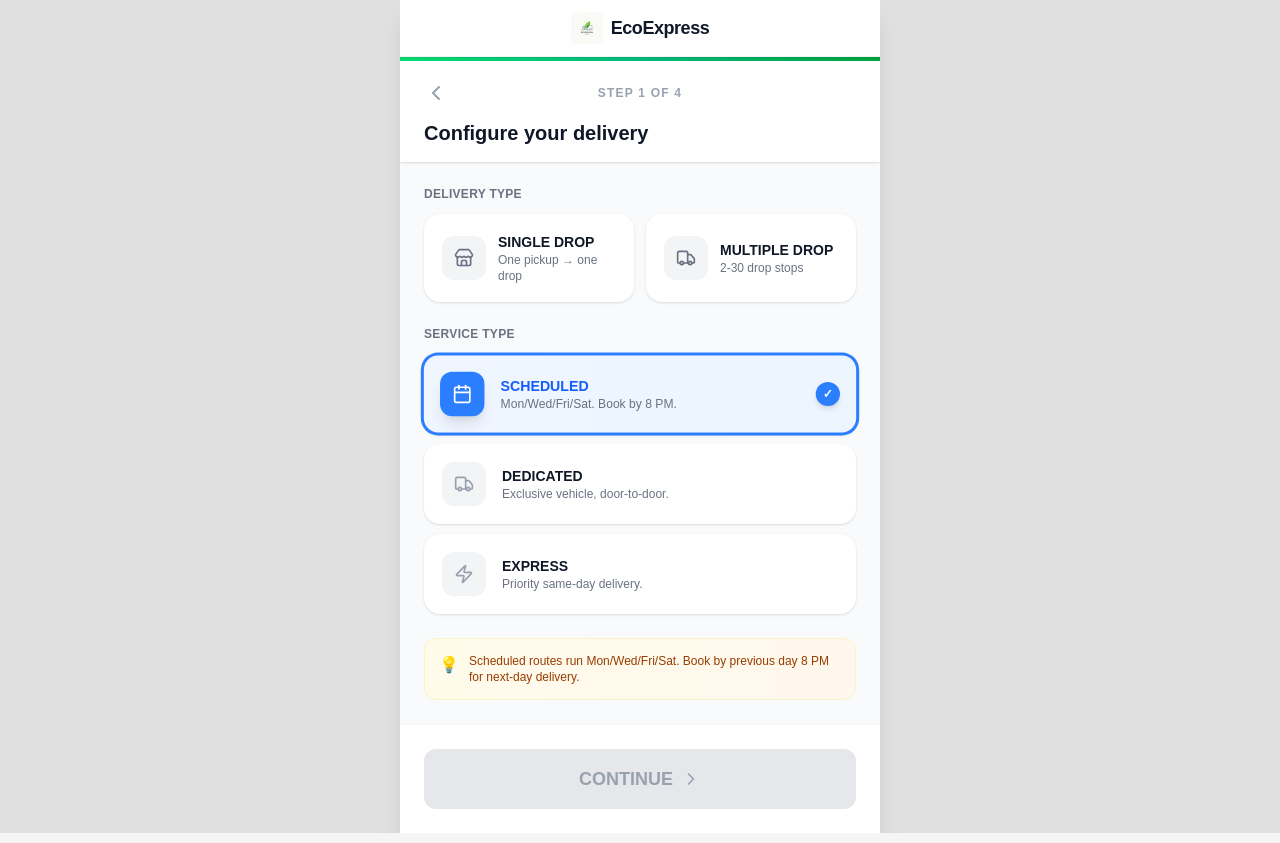
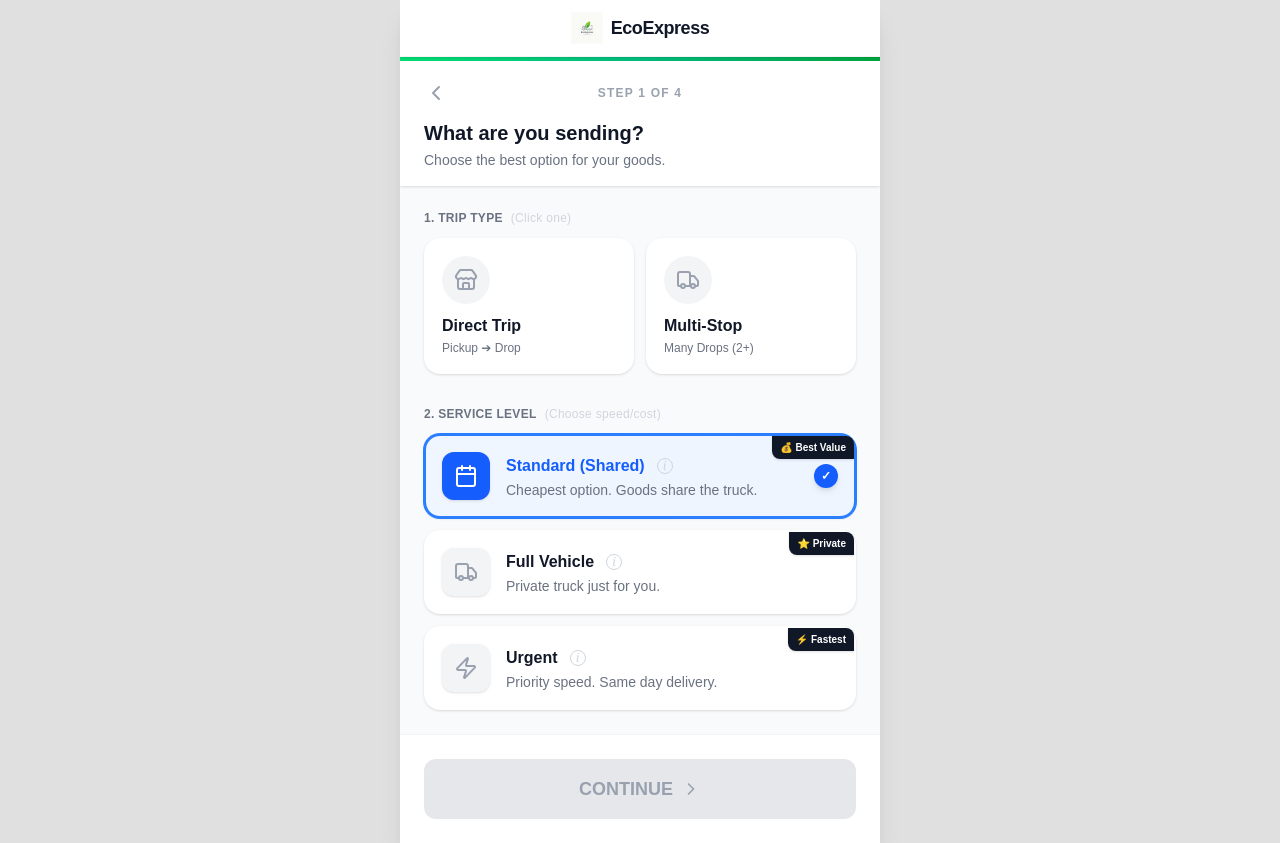
Before and after one commit to kovilpattilogistics/trip-calculator, a Next.js app: page /trip-calculator/ in a window 1280 px wide. Both pictures are taken after a click on the button "START CALCULATION". Built offline with nearby package versions, Linux system fonts and the light colour scheme.

Commit message:
feat: simplified UI wording and visual aids for accessibility

```diff
--- a/src/components/steps/Step1_TypeSelection.tsx
+++ b/src/components/steps/Step1_TypeSelection.tsx
@@ -7,6 +7,7 @@
 
 export function Step1TypeSelection() {
     const { data, updateData, goToNextStep, goToPreviousStep } = useWizard();
+    const [showInfo, setShowInfo] = React.useState<string | null>(null);
 
     const handleDeliverySelect = (type: 'single' | 'multiple') => {
         updateData({ deliveryType: type });
@@ -16,42 +17,53 @@
         updateData({ serviceType: type });
     };
 
+    const toggleInfo = (e: React.MouseEvent, id: string) => {
+        e.stopPropagation();
+        setShowInfo(showInfo === id ? null : id);
+    };
+
     const serviceTypes = [
         {
             id: 'scheduled' as const,
-            label: 'Scheduled',
-            desc: 'Mon/Wed/Fri/Sat. Book by 8 PM.',
+            label: 'Standard (Shared)',
+            desc: 'Cheapest option. Goods share the truck.',
             icon: Calendar,
             color: 'text-blue-600',
             bg: 'bg-blue-50',
-            bgSolid: 'bg-blue-500',
+            bgSolid: 'bg-blue-600',
             ring: 'ring-blue-500',
             border: 'border-blue-500',
             gradient: 'from-blue-50 to-blue-100/50',
+            badge: '💰 Best Value',
+            info: 'We combine your goods with others. It takes a bit longer but saves you money!',
         },
         {
             id: 'dedicated' as const,
-            label: 'Dedicated',
-            desc: 'Exclusive vehicle, door-to-door.',
+            label: 'Full Vehicle',
+            desc: 'Private truck just for you.',
             icon: TruckIcon,
             color: 'text-orange-600',
             bg: 'bg-orange-50',
-            bgSolid: 'bg-orange-500',
+            bgSolid: 'bg-orange-600',
             ring: 'ring-orange-500',
             border: 'border-orange-500',
             gradient: 'from-orange-50 to-orange-100/50',
+            badge: '⭐ Private',
+            info: 'You get the whole truck. No sharing. Best for large loads or sensitive items.',
         },
         {
             id: 'express' as const,
-            label: 'Express',
-            desc: 'Priority same-day delivery.',
+            label: 'Urgent',
+            desc: 'Priority speed. Same day delivery.',
             icon: Zap,
             color: 'text-purple-600',
             bg: 'bg-purple-50',
-            bgSolid: 'bg-purple-500',
+            bgSolid: 'bg-purple-600',
             ring: 'ring-purple-500',
             border: 'border-purple-500',
             gradient: 'from-purple-50 to-purple-100/50',
+            badge: '⚡ Fastest',
+            info: 'We drop everything to deliver your goods immediately. Costs a bit more.',
         },
     ];
 
@@ -68,126 +80,138 @@
                     <div className="w-8" />
                 </div>
                 <h2 className="text-xl font-bold text-gray-900 leading-tight">
-                    Configure your delivery
+                    What are you sending?
                 </h2>
+                <p className="text-sm text-gray-500 mt-1">Choose the best option for your goods.</p>
             </div>
 
-            <div className="flex-1 p-6 space-y-6 overflow-y-auto">
+            <div className="flex-1 p-6 space-y-8 overflow-y-auto">
 
                 {/* Delivery Type */}
                 <section>
-                    <label className="text-xs font-bold text-gray-500 uppercase tracking-wide mb-3 block">
-                        Delivery Type
+                    <label className="text-xs font-bold text-gray-500 uppercase tracking-wide mb-3 block flex items-center gap-2">
+                        1. Trip Type <span className="text-gray-300 font-normal normal-case">(Click one)</span>
                     </label>
-                    <div className="flex gap-3">
-                        {/* Single Drop */}
+                    <div className="grid grid-cols-2 gap-3">
+                        {/* Direct Trip */}
                         <button
                             onClick={() => handleDeliverySelect('single')}
                             className={clsx(
-                                'flex-1 text-left bg-white p-4 rounded-2xl shadow-sm border-2 transition-all duration-300',
+                                'flex flex-col text-left bg-white p-4 rounded-2xl shadow-sm border-2 transition-all duration-300 relative overflow-hidden',
                                 data.deliveryType === 'single'
-                                    ? 'border-[var(--primary)] bg-gradient-to-br from-green-50 to-emerald-50 shadow-md ring-1 ring-[var(--primary)] scale-[1.02]'
+                                    ? 'border-[var(--primary)] bg-green-50/50 shadow-md ring-1 ring-[var(--primary)] scale-[1.02]'
                                     : 'border-transparent hover:border-gray-200 hover:shadow-md'
                             )}
                         >
-                            <div className="flex items-center gap-3">
+                            {data.deliveryType === 'single' && <div className="absolute top-0 right-0 w-8 h-8 bg-[var(--primary)] -mr-4 -mt-4 rotate-45" />}
                             <div className={clsx(
-                                    "w-11 h-11 rounded-xl flex items-center justify-center shrink-0 transition-all",
-                                    data.deliveryType === 'single' ? "bg-[var(--primary)] text-white shadow-lg shadow-green-200" : "bg-gray-100 text-gray-500"
+                                "w-12 h-12 rounded-full flex items-center justify-center mb-3 transition-colors",
+                                data.deliveryType === 'single' ? "bg-[var(--primary)] text-white" : "bg-gray-100 text-gray-400"
                             )}>
-                                    <Store className="w-5 h-5" />
+                                <Store className="w-6 h-6" />
                             </div>
-                                <div>
-                                    <h3 className={clsx("font-bold text-sm", data.deliveryType === 'single' ? "text-[var(--primary)]" : "text-gray-900")}>
-                                        SINGLE DROP
+                            <h3 className={clsx("font-bold text-base leading-tight", data.deliveryType === 'single' ? "text-[var(--primary)]" : "text-gray-900")}>
+                                Direct Trip
                             </h3>
-                                    <p className="text-xs text-gray-500">One pickup → one drop</p>
-                                </div>
-                            </div>
+                            <p className="text-xs text-gray-500 mt-1">Pickup ➔ Drop</p>
                         </button>
 
-                        {/* Multiple Drop */}
+                        {/* Multi-Stop */}
                         <button
                             onClick={() => handleDeliverySelect('multiple')}
                             className={clsx(
-                                'flex-1 text-left bg-white p-4 rounded-2xl shadow-sm border-2 transition-all duration-300',
+                                'flex flex-col text-left bg-white p-4 rounded-2xl shadow-sm border-2 transition-all duration-300 relative overflow-hidden',
                                 data.deliveryType === 'multiple'
-                                    ? 'border-[var(--primary)] bg-gradient-to-br from-green-50 to-emerald-50 shadow-md ring-1 ring-[var(--primary)] scale-[1.02]'
+                                    ? 'border-[var(--primary)] bg-green-50/50 shadow-md ring-1 ring-[var(--primary)] scale-[1.02]'
                                     : 'border-transparent hover:border-gray-200 hover:shadow-md'
                             )}
                         >
-                            <div className="flex items-center gap-3">
+                            {data.deliveryType === 'multiple' && <div className="absolute top-0 right-0 w-8 h-8 bg-[var(--primary)] -mr-4 -mt-4 rotate-45" />}
                             <div className={clsx(
-                                    "w-11 h-11 rounded-xl flex items-center justify-center shrink-0 transition-all",
-                                    data.deliveryType === 'multiple' ? "bg-[var(--primary)] text-white shadow-lg shadow-green-200" : "bg-gray-100 text-gray-500"
+                                "w-12 h-12 rounded-full flex items-center justify-center mb-3 transition-colors",
+                                data.deliveryType === 'multiple' ? "bg-[var(--primary)] text-white" : "bg-gray-100 text-gray-400"
                             )}>
-                                    <Truck className="w-5 h-5" />
+                                <Truck className="w-6 h-6" />
                             </div>
-                                <div>
-                                    <h3 className={clsx("font-bold text-sm", data.deliveryType === 'multiple' ? "text-[var(--primary)]" : "text-gray-900")}>
-                                        MULTIPLE DROP
+                            <h3 className={clsx("font-bold text-base leading-tight", data.deliveryType === 'multiple' ? "text-[var(--primary)]" : "text-gray-900")}>
+                                Multi-Stop
                             </h3>
-                                    <p className="text-xs text-gray-500">2-30 drop stops</p>
-                                </div>
-                            </div>
+                            <p className="text-xs text-gray-500 mt-1">Many Drops (2+)</p>
                         </button>
                     </div>
                 </section>
 
                 {/* Service Type */}
                 <section>
-                    <label className="text-xs font-bold text-gray-500 uppercase tracking-wide mb-3 block">
-                        Service Type
+                    <label className="text-xs font-bold text-gray-500 uppercase tracking-wide mb-3 block flex items-center gap-2">
+                        2. Service Level <span className="text-gray-300 font-normal normal-case">(Choose speed/cost)</span>
                     </label>
-                    <div className="space-y-2.5">
+                    <div className="space-y-3">
                         {serviceTypes.map((svc) => {
                             const Icon = svc.icon;
                             const isSelected = data.serviceType === svc.id;
+                            const isInfoOpen = showInfo === svc.id;
+
                             return (
+                                <div key={svc.id}>
                                     <button
-                                    key={svc.id}
                                         onClick={() => handleServiceSelect(svc.id)}
                                         className={clsx(
-                                        'w-full text-left bg-white p-4 rounded-2xl shadow-sm border-2 transition-all duration-300 flex items-center gap-4',
+                                            'w-full text-left bg-white p-4 rounded-2xl shadow-sm border-2 transition-all duration-300 relative group',
                                             isSelected
-                                            ? `${svc.border} bg-gradient-to-r ${svc.gradient} shadow-md ring-1 ${svc.ring} scale-[1.01]`
+                                                ? `${svc.border} bg-gradient-to-r ${svc.gradient} shadow-md ring-1 ${svc.ring}`
                                                 : 'border-transparent hover:border-gray-200 hover:shadow-md'
                                         )}
                                     >
+                                        {/* Badge */}
+                                        {svc.badge && (
+                                            <div className="absolute top-0 right-0 bg-gray-900 text-white text-[10px] font-bold px-2 py-1 rounded-bl-lg rounded-tr-lg shadow-sm z-10">
+                                                {svc.badge}
+                                            </div>
+                                        )}
+
+                                        <div className="flex items-start gap-4">
                                             <div className={clsx(
-                                        "w-11 h-11 rounded-xl flex items-center justify-center shrink-0 transition-all",
-                                        isSelected ? `${svc.bgSolid} text-white shadow-lg` : "bg-gray-100 text-gray-400"
+                                                "w-12 h-12 rounded-xl flex items-center justify-center shrink-0 transition-all shadow-sm",
+                                                isSelected ? `${svc.bgSolid} text-white` : "bg-gray-100 text-gray-400"
                                             )}>
-                                        <Icon className="w-5 h-5" />
+                                                <Icon className="w-6 h-6" />
                                             </div>
-                                    <div className="flex-1 min-w-0">
-                                        <h3 className={clsx("font-bold text-sm", isSelected ? svc.color : "text-gray-900")}>
-                                            {svc.label.toUpperCase()}
+                                            <div className="flex-1 min-w-0 pt-0.5">
+                                                <div className="flex items-center gap-2">
+                                                    <h3 className={clsx("font-bold text-base", isSelected ? svc.color : "text-gray-900")}>
+                                                        {svc.label}
                                                     </h3>
-                                        <p className="text-xs text-gray-500 truncate">{svc.desc}</p>
+                                                    <div
+                                                        role="button"
+                                                        onClick={(e) => toggleInfo(e, svc.id)}
+                                                        className="text-gray-300 hover:text-gray-500 p-1 rounded-full hover:bg-gray-100 transition-colors"
+                                                    >
+                                                        <span className="text-xs border border-gray-300 rounded-full w-4 h-4 flex items-center justify-center font-serif italic">i</span>
+                                                    </div>
+                                                </div>
+                                                <p className="text-sm text-gray-500 leading-tight mt-1">{svc.desc}</p>
                                             </div>
                                             {isSelected && (
-                                        <div className={clsx("w-6 h-6 rounded-full flex items-center justify-center text-white text-xs font-bold shadow-md", svc.bgSolid)}>
+                                                <div className={clsx("w-6 h-6 rounded-full flex items-center justify-center text-white text-xs font-bold shadow-md self-center", svc.bgSolid)}>
                                                     ✓
                                                 </div>
                                             )}
+                                        </div>
                                     </button>
+
+                                    {/* Inline Info Expansion */}
+                                    {isInfoOpen && (
+                                        <div className="mt-2 mx-2 p-3 bg-gray-50 border border-gray-200 rounded-xl text-sm text-gray-600 flex items-start gap-2 animate-in fade-in slide-in-from-top-1 duration-200">
+                                            <span className="text-lg">💡</span>
+                                            <p>{svc.info}</p>
+                                        </div>
+                                    )}
+                                </div>
                             );
                         })}
                     </div>
                 </section>
-
-                {/* Service info tip */}
-                {data.serviceType && (
-                    <div className="p-3.5 rounded-xl bg-gradient-to-r from-amber-50 to-orange-50 border border-amber-100 text-xs text-amber-800 font-medium flex items-start gap-2.5">
-                        <span className="text-base">💡</span>
-                        <span>
-                            {data.serviceType === 'scheduled' && 'Scheduled routes run Mon/Wed/Fri/Sat. Book by previous day 8 PM for next-day delivery.'}
-                            {data.serviceType === 'dedicated' && 'Dedicated trips give you an exclusive vehicle. Best for urgent or heavy shipments.'}
-                            {data.serviceType === 'express' && 'Express is 1.7× the scheduled rate for same-day priority delivery.'}
-                        </span>
-                    </div>
-                )}
             </div>
 
             {/* Footer */}
```
Lines whose indentation alone changed are shown as unchanged.
